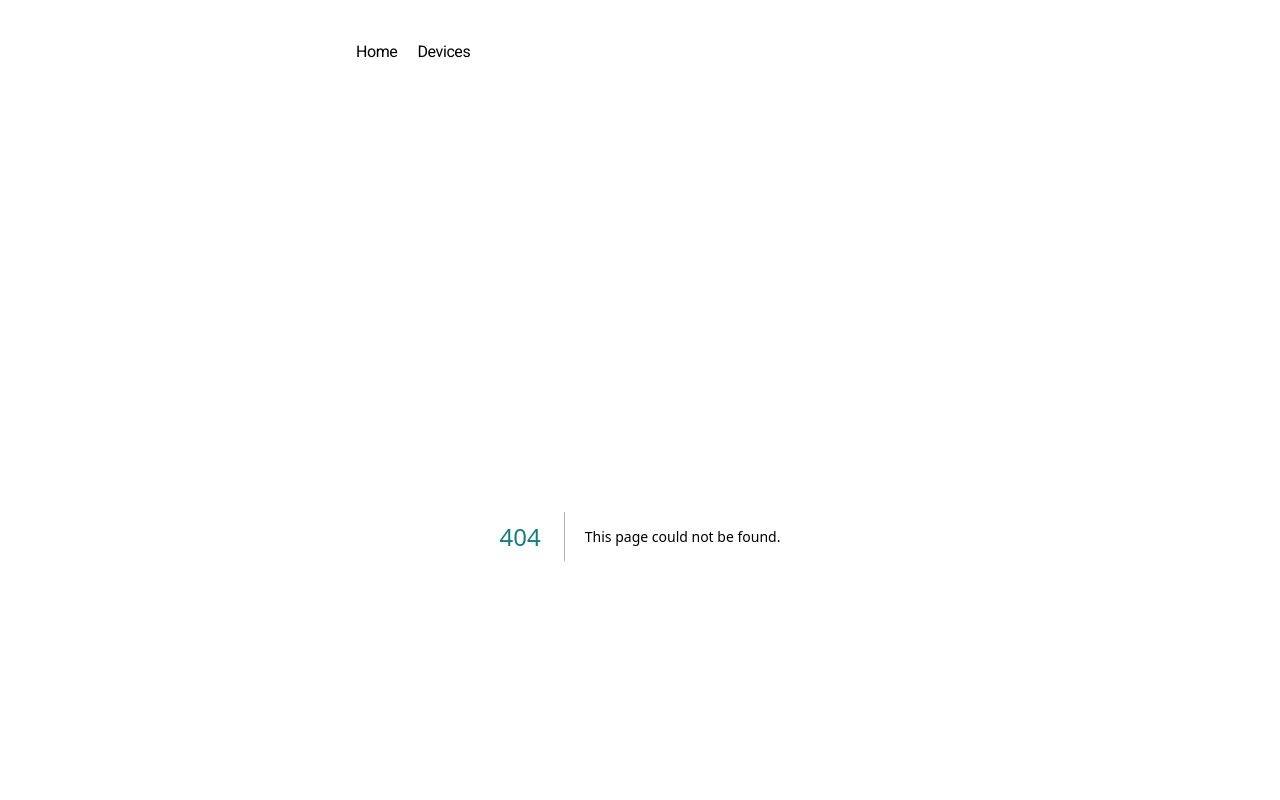
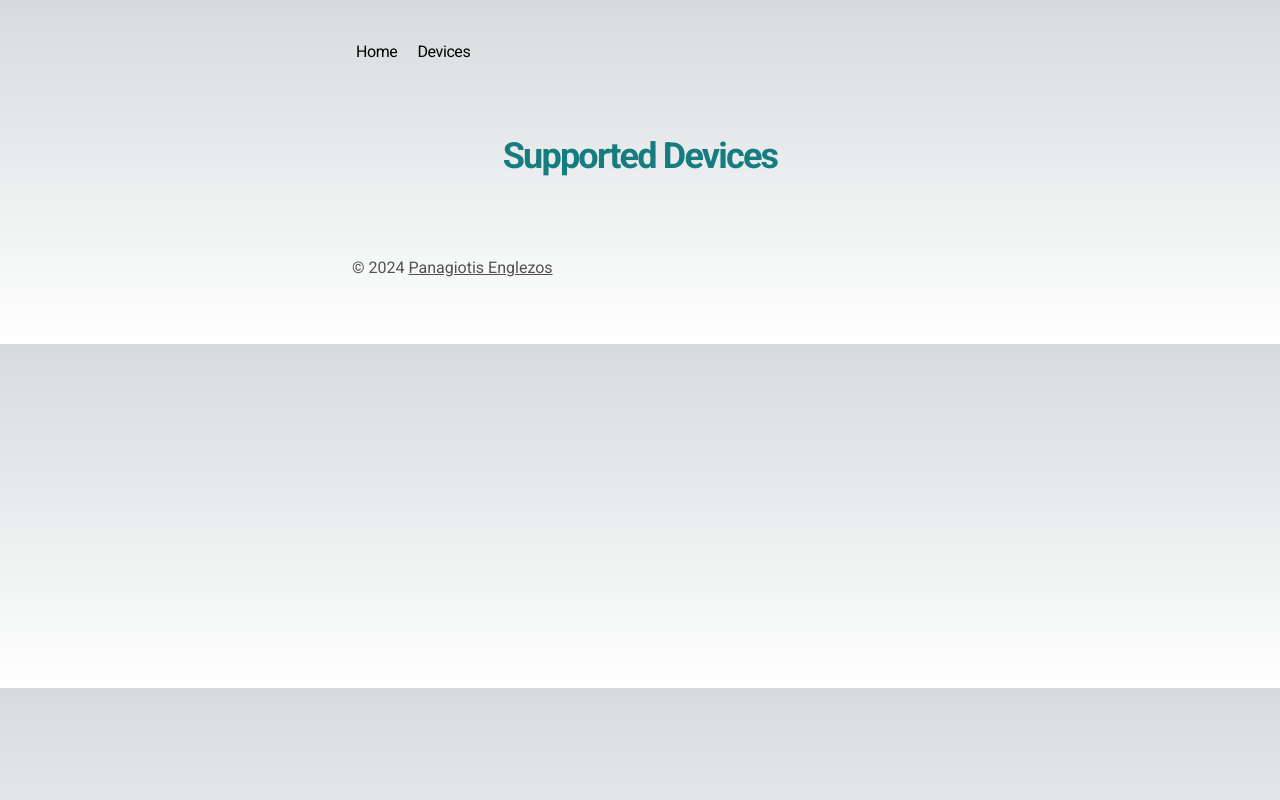
Before and after one commit to penglezos/lineageos.penglezos.dev, a Next.js app: page /devices in a window 1280 px wide. Before the commit this address had no page. Shown: the top 800 px of the page. Built offline with nearby package versions, Linux system fonts and the light colour scheme.

Commit message:
Add devices page
Signed-off-by: penglezos <panagiotisegl@gmail.com>

```diff
--- /dev/null
+++ b/src/app/devices/page.tsx
@@ -0,0 +1,13 @@
+
+export const metadata = {
+  title: 'Devices',
+  description: 'Currently supported devices',
+}
+
+export default function Page() {
+  return (
+    <section>
+      <h1 className="mb-12 text-4xl font-semibold tracking-tighter text-center">Supported Devices</h1>
+    </section>
+  )
+}
```
